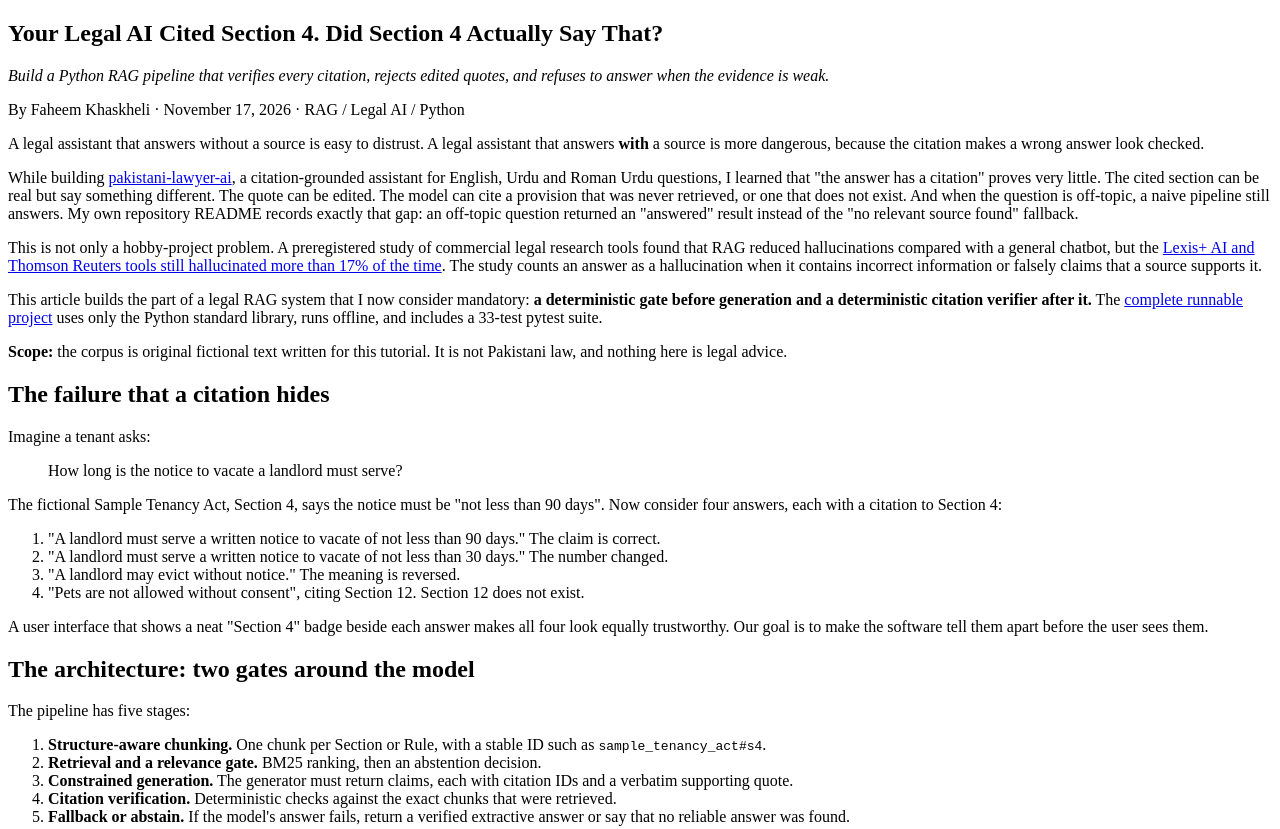
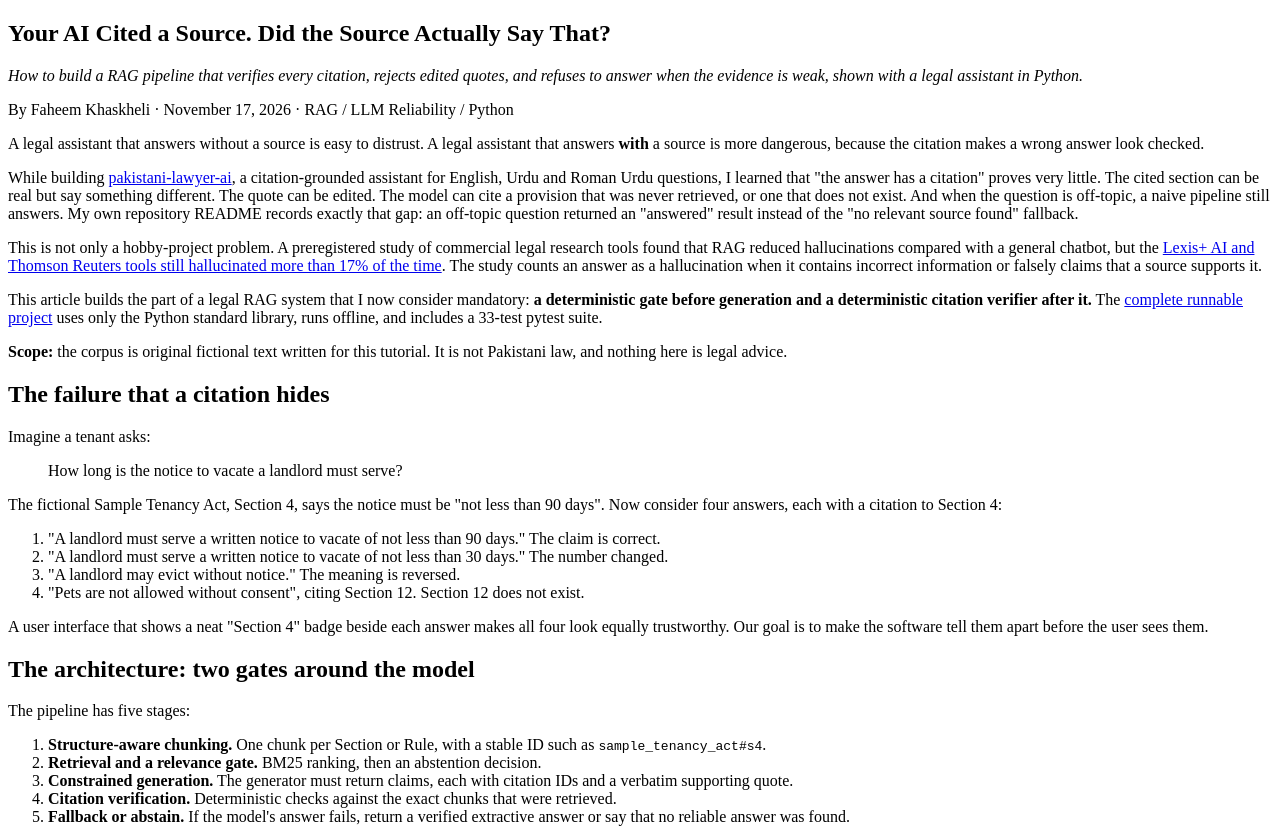
Before and after one commit to faheemkhaskheli9/Articles, a plain HTML site: page articles/verifiable-legal-rag/index.html in a window 1280 px wide. Shown: the top 829 px of the page. Drawn offline with Linux system fonts and the light colour scheme.

Commit message:
docs(articles): use a general title for the citation-verification article
Title articles for the broader problem rather than one project; record the rule in AGENTS.md.

```diff
--- a/articles/verifiable-legal-rag/index.html
+++ b/articles/verifiable-legal-rag/index.html
@@ -3,19 +3,19 @@
 <head>
 <meta charset="utf-8">
 <meta name="viewport" content="width=device-width, initial-scale=1">
-<title>Your Legal AI Cited Section 4. Did Section 4 Actually Say That?</title>
-<meta name="description" content="By Faheem Khaskheli · November 17, 2026 · RAG / Legal AI / Python">
+<title>Your AI Cited a Source. Did the Source Actually Say That?</title>
+<meta name="description" content="By Faheem Khaskheli · November 17, 2026 · RAG / LLM Reliability / Python">
 <meta name="author" content="Faheem Khaskheli">
 <meta property="og:type" content="article">
-<meta property="og:title" content="Your Legal AI Cited Section 4. Did Section 4 Actually Say That?">
+<meta property="og:title" content="Your AI Cited a Source. Did the Source Actually Say That?">
 <link rel="canonical" href="https://faheemkhaskheli9.github.io/Articles/articles/verifiable-legal-rag/">
 <!-- Generated from article.md by tools/build_medium_html.py. Do not edit by hand. -->
 </head>
 <body>
 <article>
-<h1>Your Legal AI Cited Section 4. Did Section 4 Actually Say That?</h1>
-<p><em>Build a Python RAG pipeline that verifies every citation, rejects edited quotes, and refuses to answer when the evidence is weak.</em></p>
-<p>By Faheem Khaskheli · November 17, 2026 · RAG / Legal AI / Python</p>
+<h1>Your AI Cited a Source. Did the Source Actually Say That?</h1>
+<p><em>How to build a RAG pipeline that verifies every citation, rejects edited quotes, and refuses to answer when the evidence is weak, shown with a legal assistant in Python.</em></p>
+<p>By Faheem Khaskheli · November 17, 2026 · RAG / LLM Reliability / Python</p>
 <p>A legal assistant that answers without a source is easy to distrust. A legal assistant that answers <strong>with</strong> a source is more dangerous, because the citation makes a wrong answer look checked.</p>
 <p>While building <a href="https://github.com/faheemkhaskheli9/pakistani-lawyer-ai">pakistani-lawyer-ai</a>, a citation-grounded assistant for English, Urdu and Roman Urdu questions, I learned that "the answer has a citation" proves very little. The cited section can be real but say something different. The quote can be edited. The model can cite a provision that was never retrieved, or one that does not exist. And when the question is off-topic, a naive pipeline still answers. My own repository README records exactly that gap: an off-topic question returned an "answered" result instead of the "no relevant source found" fallback.</p>
 <p>This is not only a hobby-project problem. A preregistered study of commercial legal research tools found that RAG reduced hallucinations compared with a general chatbot, but the <a href="https://law.stanford.edu/publications/hallucination-free/">Lexis+ AI and Thomson Reuters tools still hallucinated more than 17% of the time</a>. The study counts an answer as a hallucination when it contains incorrect information or falsely claims that a source supports it.</p>
```
Also changed, not shown: index.html (+1 -1 lines), 4 other files.
